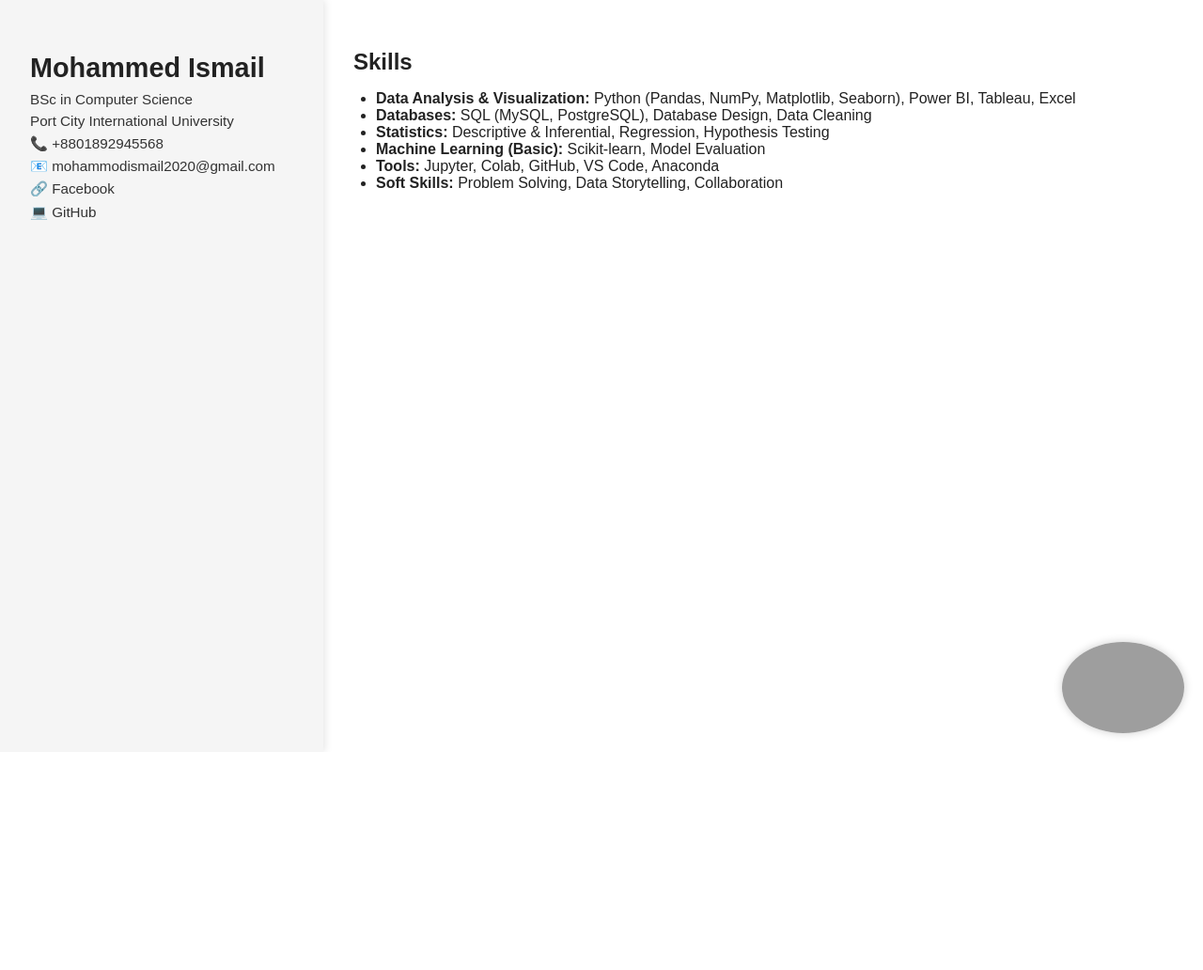
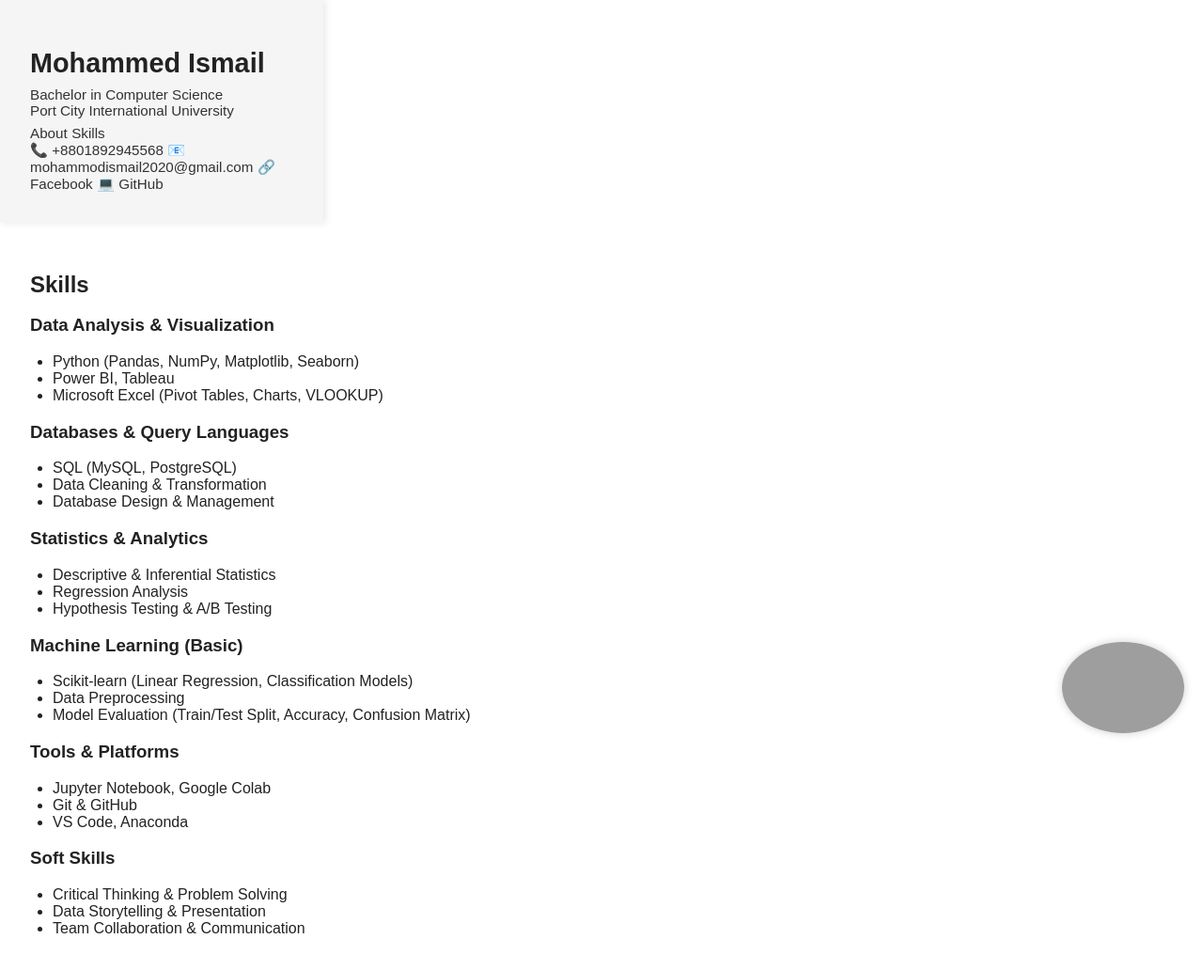
Before and after one commit to igismail/igismail.github.io, a plain HTML site: page index.html in a window 1280 px wide. Shown: the whole page at 94% size. Before the commit the page ends 800 px from the top, so only its background shows below. Drawn offline with Linux system fonts and the light colour scheme; grey boxes are pictures that could not be loaded.

Commit message:
Update index.html

```diff
--- a/index.html
+++ b/index.html
@@ -2,40 +2,89 @@
 <html lang="en">
 <head>
   <meta charset="UTF-8" />
-  <meta name="viewport" content="width=device-width, initial-scale=1.0" />
-  <title>Mohammed Ismail | Portfolio</title>
+  <meta name="viewport" content="width=device-width, initial-scale=1" />
+  <title>Mohammed Ismail | Skills</title>
   <link rel="stylesheet" href="style.css" />
-  <link rel="icon" href="https://postimg.cc/cvcFvxK6" />
 </head>
 <body>
-  <div class="container">
-    <aside class="sidebar">
+  <div class="sidebar">
+    <div>
       <h1 class="animated-text">Mohammed Ismail</h1>
-      <p>BSc in Computer Science</p>
-      <p>Port City International University</p>
-      <div class="contacts">
-        <p>📞 +8801892945568</p>
-        <p>📧 <a href="mailto:mohammodismail2020@gmail.com">mohammodismail2020@gmail.com</a></p>
-        <p>🔗 <a href="https://www.facebook.com/share/19ESuXSDZC/?mibextid=wwXIfr" target="_blank">Facebook</a></p>
-        <p>💻 <a href="https://github.com/igismail" target="_blank">GitHub</a></p>
+      <p>Bachelor in Computer Science<br />Port City International University</p>
     </div>
-    </aside>
+    <nav>
+      <a href="index.html">About</a>
+      <a href="skills.html" class="active">Skills</a>
+    </nav>
+    <div>
+      <a href="tel:+8801892945568">📞 +8801892945568</a>
+      <a href="mailto:mohammodismail2020@gmail.com">📧 mohammodismail2020@gmail.com</a>
+      <a href="https://www.facebook.com/share/19ESuXSDZC/?mibextid=wwXIfr" target="_blank">🔗 Facebook</a>
+      <a href="https://github.com/igismail" target="_blank">💻 GitHub</a>
+    </div>
+  </div>
 
   <main class="content">
+    <h2>Skills</h2>
     <section>
-        <h2>Skills</h2>
+      <h3>Data Analysis & Visualization</h3>
       <ul>
-          <li><strong>Data Analysis & Visualization:</strong> Python (Pandas, NumPy, Matplotlib, Seaborn), Power BI, Tableau, Excel</li>
-          <li><strong>Databases:</strong> SQL (MySQL, PostgreSQL), Database Design, Data Cleaning</li>
-          <li><strong>Statistics:</strong> Descriptive & Inferential, Regression, Hypothesis Testing</li>
-          <li><strong>Machine Learning (Basic):</strong> Scikit-learn, Model Evaluation</li>
-          <li><strong>Tools:</strong> Jupyter, Colab, GitHub, VS Code, Anaconda</li>
-          <li><strong>Soft Skills:</strong> Problem Solving, Data Storytelling, Collaboration</li>
+        <li>Python (Pandas, NumPy, Matplotlib, Seaborn)</li>
+        <li>Power BI, Tableau</li>
+        <li>Microsoft Excel (Pivot Tables, Charts, VLOOKUP)</li>
+      </ul>
+    </section>
+
+    <section>
+      <h3>Databases & Query Languages</h3>
+      <ul>
+        <li>SQL (MySQL, PostgreSQL)</li>
+        <li>Data Cleaning & Transformation</li>
+        <li>Database Design & Management</li>
+      </ul>
+    </section>
+
+    <section>
+      <h3>Statistics & Analytics</h3>
+      <ul>
+        <li>Descriptive & Inferential Statistics</li>
+        <li>Regression Analysis</li>
+        <li>Hypothesis Testing & A/B Testing</li>
+      </ul>
+    </section>
+
+    <section>
+      <h3>Machine Learning (Basic)</h3>
+      <ul>
+        <li>Scikit-learn (Linear Regression, Classification Models)</li>
+        <li>Data Preprocessing</li>
+        <li>Model Evaluation (Train/Test Split, Accuracy, Confusion Matrix)</li>
+      </ul>
+    </section>
+
+    <section>
+      <h3>Tools & Platforms</h3>
+      <ul>
+        <li>Jupyter Notebook, Google Colab</li>
+        <li>Git & GitHub</li>
+        <li>VS Code, Anaconda</li>
+      </ul>
+    </section>
+
+    <section>
+      <h3>Soft Skills</h3>
+      <ul>
+        <li>Critical Thinking & Problem Solving</li>
+        <li>Data Storytelling & Presentation</li>
+        <li>Team Collaboration & Communication</li>
       </ul>
     </section>
   </main>
 
-    <img class="profile-pic" src="https://i.postimg.cc/cvcFvxK6/IMG-20240221-191642.jpg" alt="Mohammed Ismail" />
-  </div>
+  <img
+    class="profile-pic"
+    src="https://i.postimg.cc/cvcFvxK6/IMG-20240221-191642.jpg"
+    alt="Mohammed Ismail"
+  />
 </body>
 </html>
```
Lines whose indentation alone changed are shown as unchanged.
